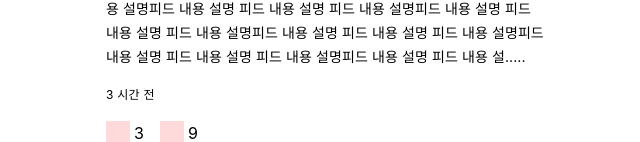
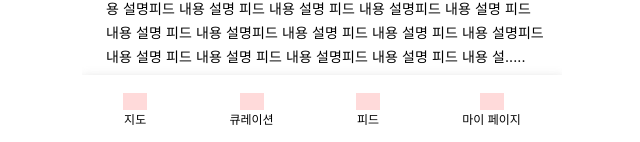
Before and after one commit to soolsul/soolsul-client, a Next.js app: page /feed in a window 1280 px wide. Shown: the part 655-797 px from the top of the page, without its empty margins (318-958 px from the left). Built offline with nearby package versions, Linux system fonts and the light colour scheme; no server answers.

Commit message:
[Feat] Feed 페이지 하단바 추가 #14

```diff
--- a/src/pages/feed/index.tsx
+++ b/src/pages/feed/index.tsx
@@ -1,4 +1,4 @@
-import { Box, CommonWrapper } from "@components/common";
+import { BottomMenu, Box, CommonWrapper } from "@components/common";
 import { Post } from "@components/pages/feed";
 import styled from "styled-components";
 
@@ -10,6 +10,7 @@ function FeedPage() {
         <p>을지로</p>
       </Header>
       <Post />
+      <BottomMenu />
     </Wrapper>
   );
 }
```
